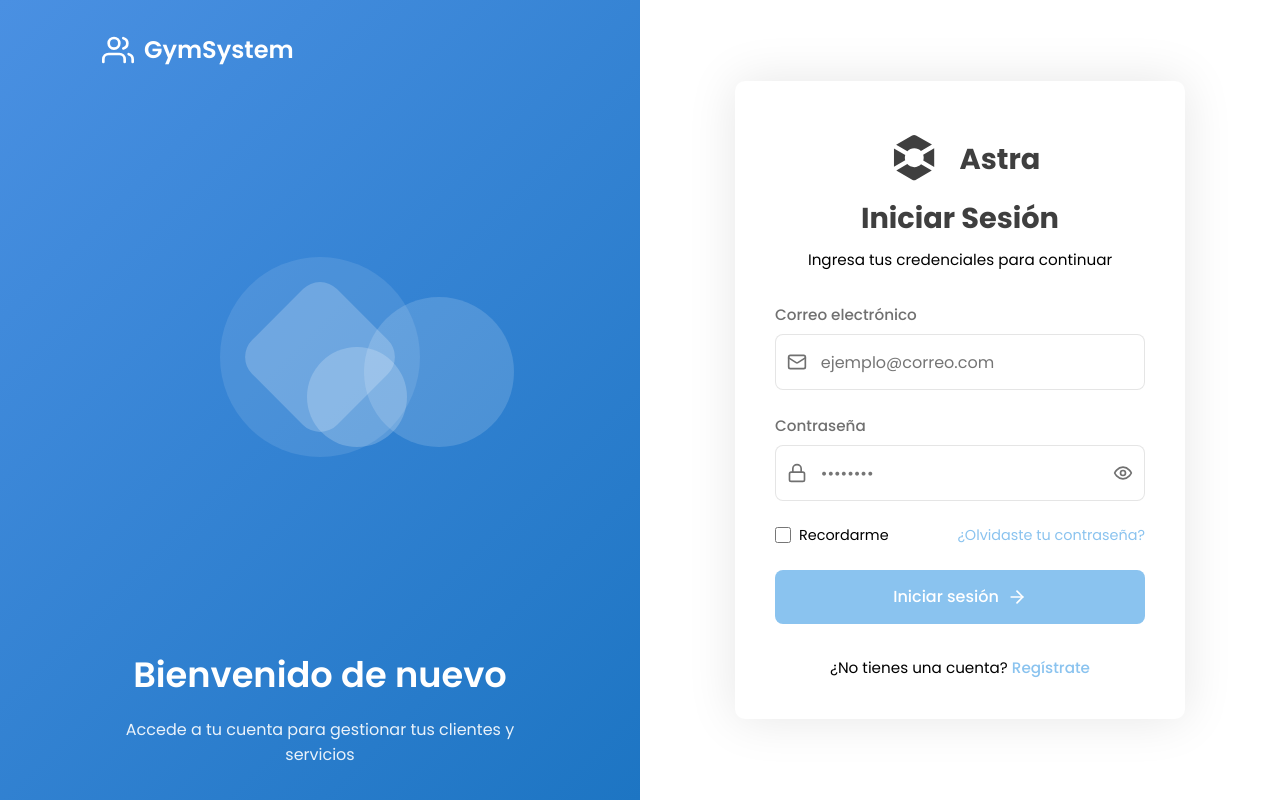
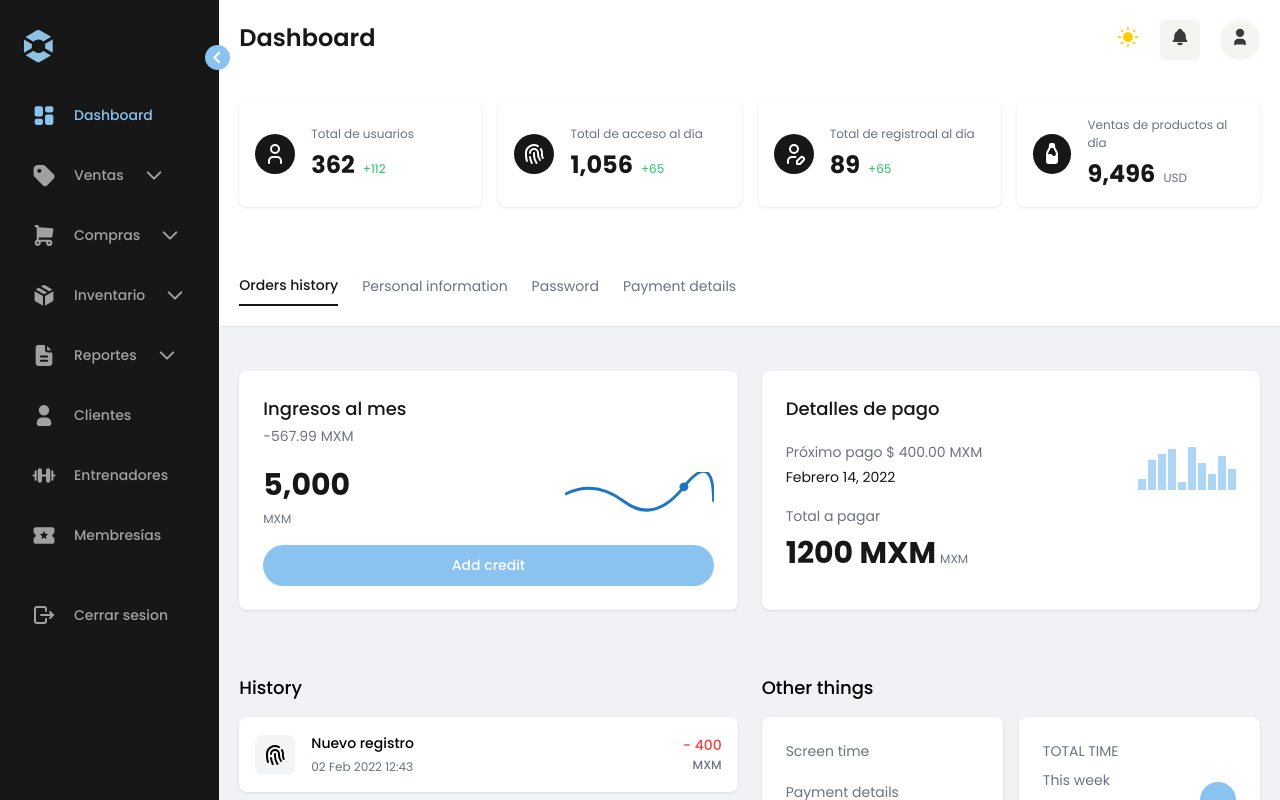
Before and after one commit to Luislopez1941/crm-gym, a Vue app: page / in a window 1280 px wide. Before the commit this address led to /login. Built offline with nearby package versions, Linux system fonts and the light colour scheme.

Commit message:
change desing

```diff
--- a/src/components/header/Header.vue
+++ b/src/components/header/Header.vue
@@ -98,7 +98,7 @@ const modeSwitch = () => {
 
 .breadcrumbs__container > .title {
     font-size: 1.5rem;
-    color: #f2f2f2;
+    color: var(--text-color);
     font-weight: 600;
 }
 
--- a/src/components/sidebar/sections/sales/modalSales/ModalSales.vue
+++ b/src/components/sidebar/sections/sales/modalSales/ModalSales.vue
@@ -16,7 +16,6 @@ const closeModal = () => {
 <template>
   <div class="overlay__sales_modal" :class="{ 'active': salesStore.modalSales === 'sales__modal' }">
     <div class="popup__sales_modal" :class="{ 'active': salesStore.modalSales === 'sales__modal' }">
-
       <div class="sales_modal">
         <div class="header__modal">
           <p class="title__modals">Registrar Nuevo Cliente</p>
@@ -27,11 +26,8 @@ const closeModal = () => {
             </svg>
           </a>
         </div>
-
         <div class="sales_modal">
-
         </div>
-
       </div>
     </div>
   </div>
--- a/src/guards/auth.ts
+++ b/src/guards/auth.ts
@@ -7,9 +7,10 @@ export function authGuard(
   next: NavigationGuardNext
 ) {
   const authStore = useAuthStore();  // Usamos el store
-
+  let t = false
   if (to.matched.some(route => route.meta.requiresAuth)) {  // Si la ruta requiere autenticación
-    if (!authStore.loggedIn) {  // Verifica si el usuario está autenticado
+    // if (!authStore.loggedIn) {  // Verifica si el usuario está autenticado
+    if (t) {
       next('/login');  // Si no está autenticado, redirige al login
     } else {
       next();  // Si está autenticado, permite el acceso
--- a/src/pages/login/Login.vue
+++ b/src/pages/login/Login.vue
@@ -392,7 +392,7 @@ input[type="email"],
 input[type="password"],
 input[type="text"] {
   width: 100%;
-  padding: 0.9rem 0.9rem 0.9rem 2.8rem;
+  padding: 10px 10px 10px 45px;
   border: 1px solid rgba(0, 0, 0, 0.1);
   border-radius: 8px;
   font-size: 1rem;
--- a/src/style.css
+++ b/src/style.css
@@ -82,7 +82,7 @@
 
   --primary-color-light: #F6F5FF;
   --toggle-color: #e4d8d8;
-  --text-color: #707070;
+  --text-color: #171717;
   --text-color-default: #fff;
 
   /* colores generales  */
```
